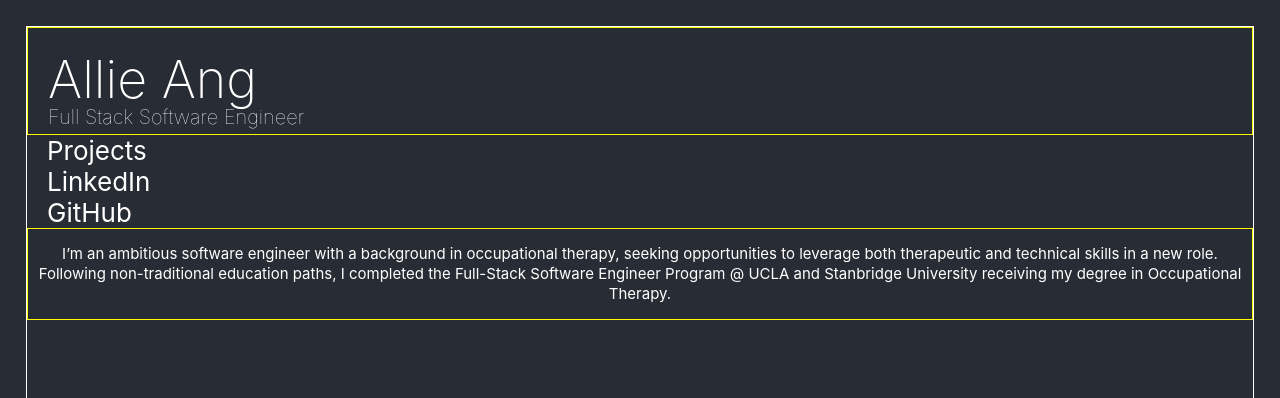
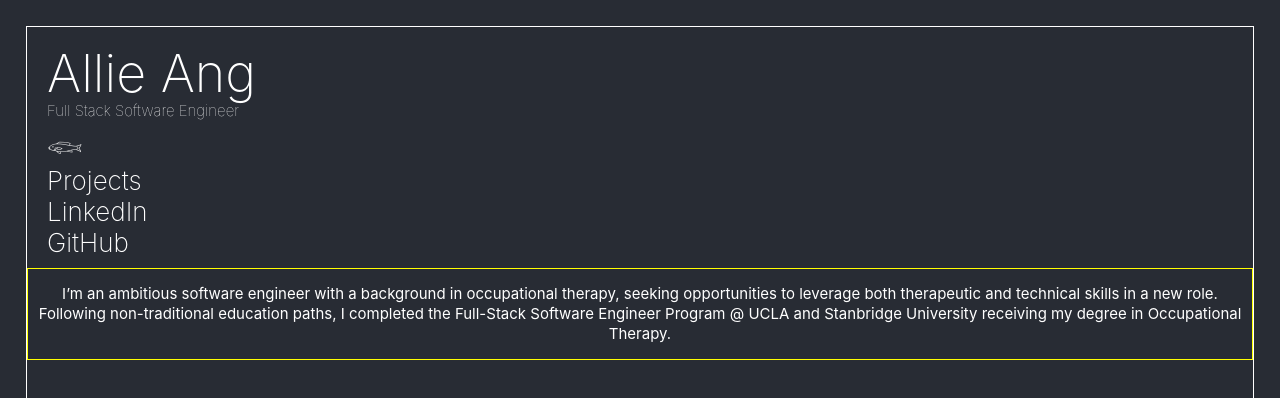
Before and after one commit to Allie-Ang/folio, a React (Create React App) app: page / in a window 1280 px wide. Shown: the top 398 px of the page. Built offline with nearby package versions, Linux system fonts and the light colour scheme.

Commit message:
align text to left, added margin

```diff
--- a/src/App.js
+++ b/src/App.js
@@ -6,7 +6,7 @@ function App() {
       <header className="App-header">
         <div
           style={{
-            border: "1px solid",
+            border: ".8px solid",
             height: "100",
             position: "absolute",
             top: 0,
@@ -16,11 +16,10 @@ function App() {
             margin: "26px",
           }}
         >
-          <div style={{ border: "1px solid yellow" }}>
           <h1
             style={{
-                fontWeight: 200,
-                marginTop: 20,
+              fontWeight: 245,
+              marginTop: 15,
               marginLeft: 20,
               textAlign: "left",
               marginBottom: 0,
@@ -34,22 +33,30 @@ function App() {
               marginLeft: 20,
               textAlign: "left",
               lineHeight: 0,
-                fontSize: 20,
+              fontSize: 15,
               marginTop: 6,
             }}
           >
             Full Stack Software Engineer
           </h2>
-          </div>
           <div
             style={{
               textAlign: "left",
               marginLeft: 20,
             }}
           >
-            <li style={{ listStyleType: "none" }}>Projects</li>
-            <li style={{ listStyleType: "none" }}>LinkedIn</li>
-            <li style={{ listStyleType: "none" }}>GitHub</li>
+            <li style={{ listStyleType: "none", marginTop: 5 }}>𓆟</li>
+            <li style={{ listStyleType: "none", fontWeight: 250 }}>Projects</li>
+            <li style={{ listStyleType: "none", fontWeight: 250 }}>LinkedIn</li>
+            <li
+              style={{
+                listStyleType: "none",
+                marginBottom: 10,
+                fontWeight: 250,
+              }}
+            >
+              GitHub
+            </li>
           </div>
           <div style={{ border: "1px solid yellow" }}>
             <p style={{ fontSize: "15px", lineHeight: "20px" }}>
```
Lines whose indentation alone changed are shown as unchanged.
